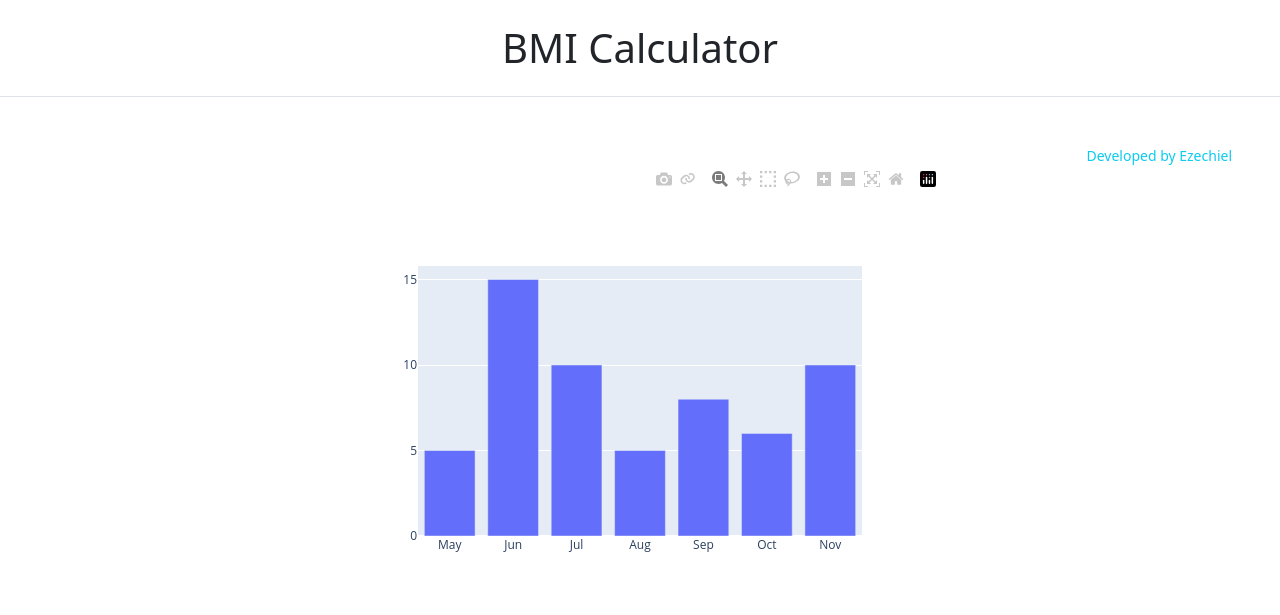
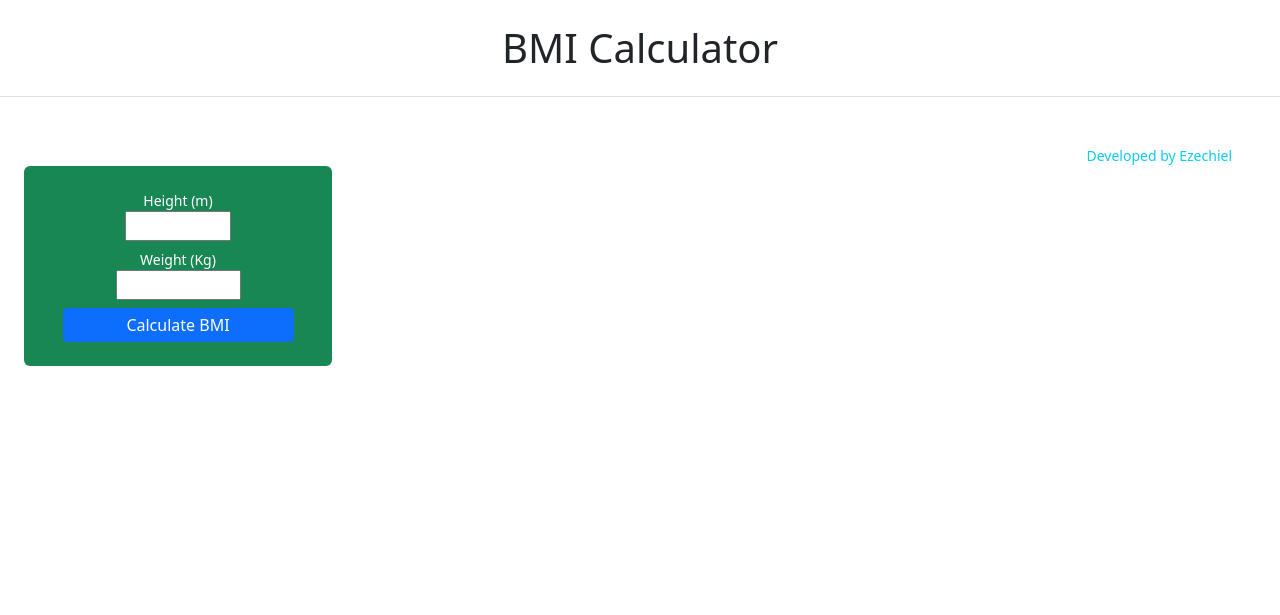
Before and after one commit to KitwanaSh/Django_Plotly, a Django app: page / in a window 1280 px wide. Shown: the top 615 px of the page. Run offline with Django 4.2, Linux system fonts and the light colour scheme.

Commit message:
Feat: Change into a form

```diff
--- /dev/null
+++ b/BMIapp/form.py
@@ -0,0 +1,20 @@
+from django import forms
+
+# BMI form class
+class BMIForm(forms.Form):
+    # Height input
+    height  = forms.FloatField(required = True,
+                                label = "Height (m)",
+                                min_value = 0.30,
+                                max_value = 2.80,
+                                widget = forms.NumberInput(
+                                                    attrs={ 'id': 'form_height',
+                                                            'step': "0.01"}))
+    # Weight input
+    weight  = forms.FloatField(required = True,
+                                label = "Weight (Kg)",
+                                min_value = 2,
+                                max_value = 350,
+                                widget = forms.NumberInput(
+                                                    attrs={ 'id': 'form_weight',
+                                                            'step': "0.01"}))
--- a/BMIapp/templates/BMIapp/base.html
+++ b/BMIapp/templates/BMIapp/base.html
@@ -19,12 +19,22 @@
       <div class="row ps-4 pe-4 text-end">
         <span class="fs-6 text-info"><small>Developed by Ezechiel</small></span>
       </div>
-      <div class="row">
+      <!-- <div class="row">
         <div class="col-3"></div>
         <div class="col-6">
           {{bar_plot|safe}}
         </div>
         <div class="col-3"></div>
-      </div>
+      </div> -->
+      <form class="m-0 p-0 pt-4 pb-4 w-25 text-center bg-success text-white rounded" action="{% url 'BMIapp:index' %}" method="post">
+        {% csrf_token %}
+
+        {% for field in bmi_form %}
+          <p class="w-100 text-center fs-6 m-0 p-0"><small>{{field.label}}</small></p>
+          <div class="w-100 text-center m-0 mb-2 p-0 form_field">{{field}}</div>
+        {% endfor %}
+
+        <button class="w-75 m-0 p-1 fs-6 btn btn-sm btn-primary" type="submit">Calculate BMI</button>
+      </form>
     </footer>
 </body>
--- a/BMIapp/views.py
+++ b/BMIapp/views.py
@@ -4,25 +4,27 @@ from plotly.offline import plot
 from plotly.graph_objs import Figure
 import plotly.graph_objs as ob
 
-
+from .form import BMIForm
 
 def index(request):
     '''
     Landing view for the BMI Calculator.
     '''
-    x_values = ["May", "Jun", "Jul", "Aug", "Sep", "Oct", "Nov"]
+    # x_values = ["May", "Jun", "Jul", "Aug", "Sep", "Oct", "Nov"]
 
-    y_values = [5, 15, 10, 5, 8, 6, 10]
-    # Create the plot
-    bar_plot = Figure(data=[ob.Bar( x = x_values,
-                                   y = y_values,
-                                   textposition = 'auto',)])
+    # y_values = [5, 15, 10, 5, 8, 6, 10]
+    # # Create the plot
+    # bar_plot = Figure(data=[ob.Bar( x = x_values,
+    #                                y = y_values,
+    #                                textposition = 'auto',)])
 
     # Embed the plot in an HTML div tag
-    bar_plot_div: str = plot(bar_plot, output_type="div")
+    # bar_plot_div: str = plot(bar_plot, output_type="div")
 
     if request.method == 'GET':
+        # BMI form
+        bmi_form: BMIForm = BMIForm()
         context: dict = {'title': 'BMI Calculator',
-                 'bar_plot': bar_plot_div}
+                 'bmi_form': bmi_form}
 
     return render(request, 'BMIapp/base.html', context)
```
